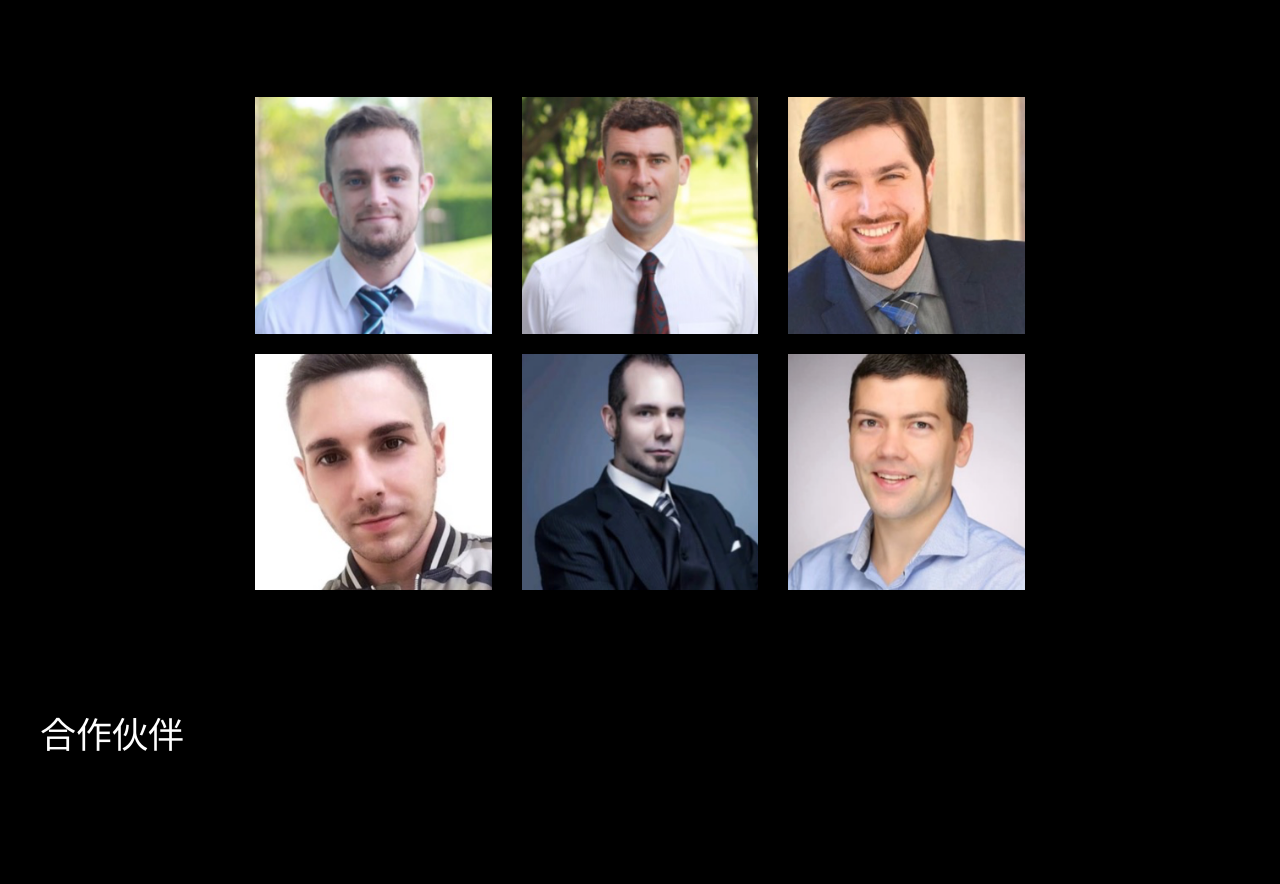
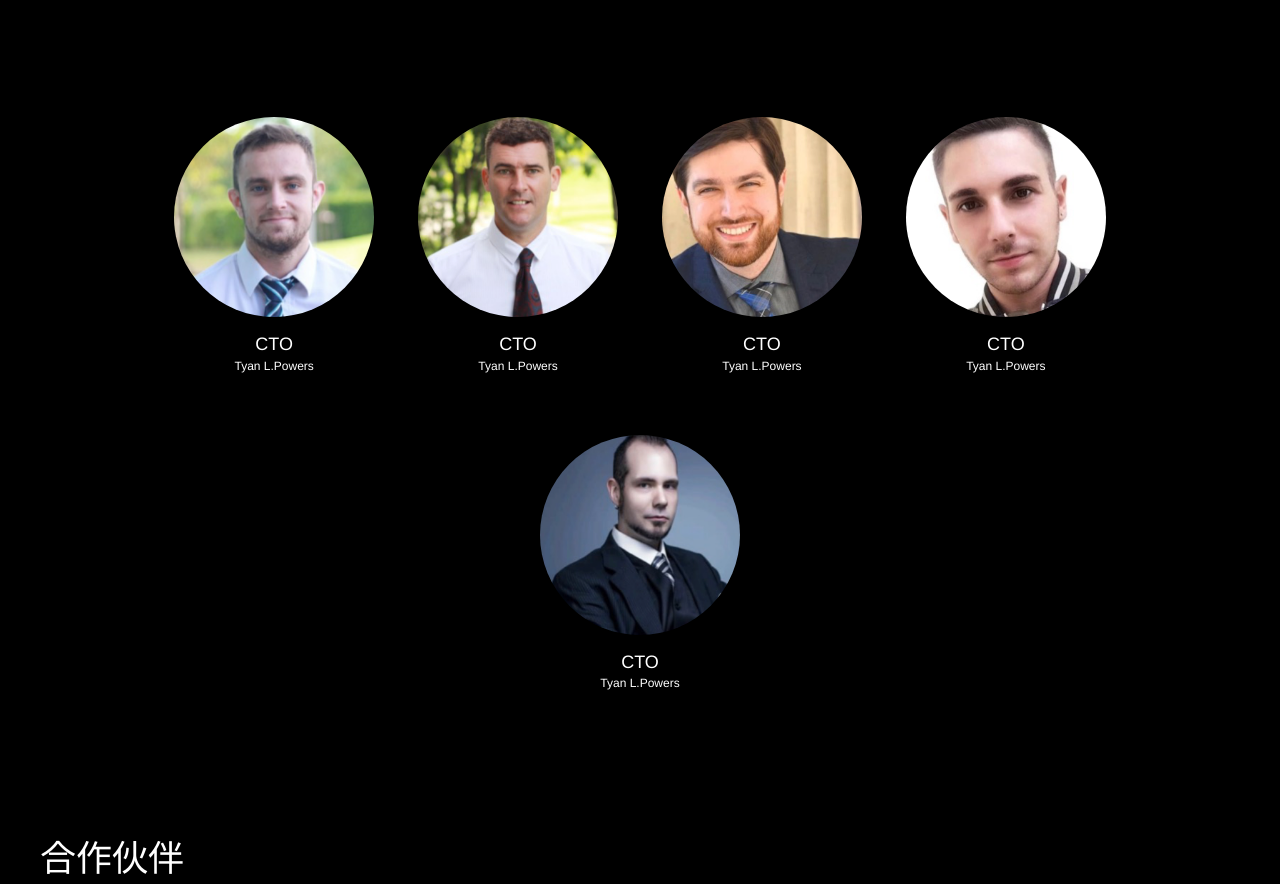
Before and after one commit to gechunyue212/practice, a website built with webpack: page src/index.html in a window 1280 px wide. Shown: the part 5110-5994 px from the top of the page. Before the commit the page ends 5872 px from the top, so only its background shows below. Built offline with nearby package versions, Linux system fonts and the light colour scheme; files whose address does not match are found by name.

Commit message:
团队顾问修改

```diff
--- a/src/index.html
+++ b/src/index.html
@@ -492,7 +492,7 @@
                     >团队/顾问
                     </div>
                     <div class="slide7-container">
-                        <div class="col-xs-6 col-sm-4 team-item ani" swiper-animate-effect="fadeInUp"
+                        <div class="dib team-item ani" swiper-animate-effect="fadeInUp"
                              swiper-animate-duration="1s" swiper-animate-delay="0.5s">
                             <img src="static/img/Bitmap1@2x.png" class="team-img">
                             <div class="people-des-wrap">
@@ -501,7 +501,7 @@
                             </div>
                         </div>
 
-                        <div class="col-xs-6 col-sm-4 team-item ani" swiper-animate-effect="fadeInUp"
+                        <div class="dib team-item ani" swiper-animate-effect="fadeInUp"
                              swiper-animate-duration="1s" swiper-animate-delay="1s">
                             <img src="static/img/Bitmap2@2x.png" class="team-img">
                             <div class="people-des-wrap">
@@ -509,7 +509,7 @@
                                 <div class="name">Tyan L.Powers</div>
                             </div>
                         </div>
-                        <div class="col-xs-6 col-sm-4 team-item ani" swiper-animate-effect="fadeInUp"
+                        <div class="dib team-item ani" swiper-animate-effect="fadeInUp"
                              swiper-animate-duration="1s" swiper-animate-delay="1.2s">
                             <img src="static/img/Bitmap3@2x.png" class="team-img">
                             <div class="people-des-wrap">
@@ -517,7 +517,7 @@
                                 <div class="name">Tyan L.Powers</div>
                             </div>
                         </div>
-                        <div class="col-xs-6 col-sm-4 team-item ani" swiper-animate-effect="fadeInUp"
+                        <div class="dib team-item ani" swiper-animate-effect="fadeInUp"
                              swiper-animate-duration="1s" swiper-animate-delay="1.4s">
                             <img src="static/img/Bitmap4@2x.png" class="team-img">
                             <div class="people-des-wrap">
@@ -525,7 +525,7 @@
                                 <div class="name">Tyan L.Powers</div>
                             </div>
                         </div>
-                        <div class="col-xs-6 col-sm-4 team-item ani" swiper-animate-effect="fadeInUp"
+                        <div class="dib team-item ani" swiper-animate-effect="fadeInUp"
                              swiper-animate-duration="1s" swiper-animate-delay="1.8s">
                             <img src="static/img/Bitmap5@2x.png" class="team-img">
                             <div class="people-des-wrap">
@@ -533,14 +533,7 @@
                                 <div class="name">Tyan L.Powers</div>
                             </div>
                         </div>
-                        <div class="col-xs-6 col-sm-4 team-item ani" swiper-animate-effect="fadeInUp"
-                             swiper-animate-duration="1s" swiper-animate-delay="2s">
-                            <img src="static/img/Bitmap6@2x.png" class="team-img">
-                            <div class="people-des-wrap">
-                                <div class="work">CTO</div>
-                                <div class="name">Tyan L.Powers</div>
-                            </div>
-                        </div>
+
 
                     </div>
                 </div>
--- a/src/sass/index.scss
+++ b/src/sass/index.scss
@@ -259,25 +259,23 @@ html, body, .swiper-container, .swiper-slide {
 
 .swiper-slide7 {
   .slide7-container {
-    max-width: 800px;
     margin: 100px auto 0;
-
+    text-align: center;
     .team-item {
-      margin-bottom: 20px;
       position: relative;
       overflow: hidden;
+      width: 20%;
+      min-width: 120px;
+      padding:20px;
       .team-img {
         width: 100%;
+        border-radius: 50%;
       }
       &:hover .people-des-wrap {
         bottom: 0;
       }
       .people-des-wrap {
         transition: .5s all;
-        position: absolute;
-        bottom: -100px;
-        right: 15px;
-        left: 15px;
         background: rgba(0, 0, 0, .4);
         text-align: center;
         padding: 15px;
```
